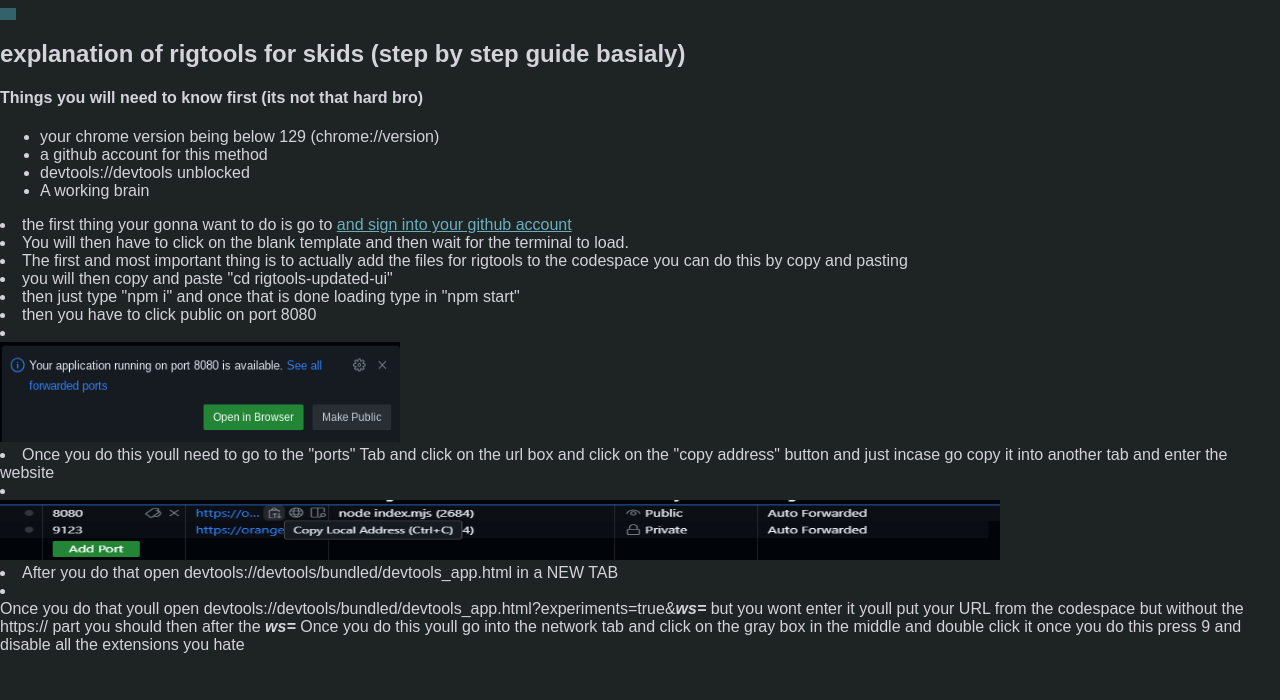
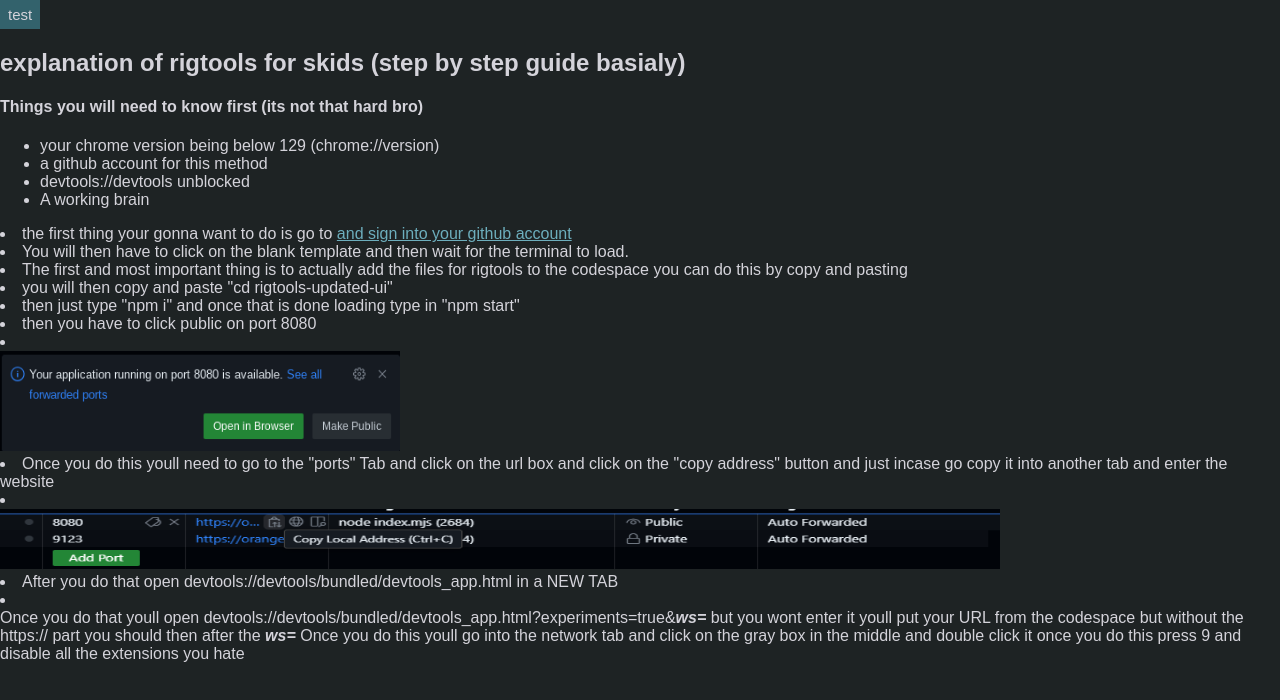
Before and after one commit to TheGummyBearThe3rd/Inactive-Ahh-Website, a plain HTML site: page index.html in a window 1280 px wide. Drawn offline with Linux system fonts and the light colour scheme.

Commit message:
Update index.html

```diff
--- a/index.html
+++ b/index.html
@@ -67,7 +67,7 @@
 <head>
 
 <body>
-<button onclick="window.location.href='#CAUB4SKIDS.html'"></button>
+<button onclick="window.location.href='CAUB4SKIDS.html'">test</button>
     <h2> explanation of rigtools for skids (step by step guide basialy)</h2>
 
 <h4>Things you will need to know first (its not that hard bro)</h4>
```
